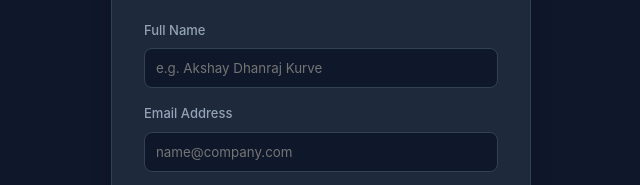
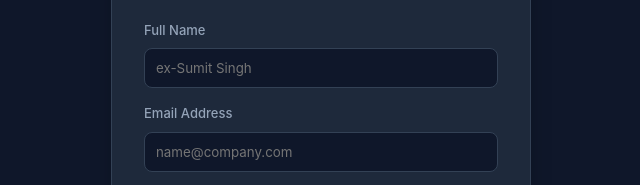
Before and after one commit to sumii0021/Project-A7, a plain HTML site: page index.html in a window 1280 px wide. Shown: the part 278-463 px from the top of the page, 319-959 px from the left. Drawn offline with nearby package versions, Linux system fonts and the light colour scheme.

Commit message:
Updated HTML

```diff
--- a/index.html
+++ b/index.html
@@ -26,7 +26,7 @@
             <input
               type="text"
               id="authName"
-              placeholder="e.g. Akshay Dhanraj Kurve"
+              placeholder="ex-Sumit Singh"
             />
           </div>
 
```
